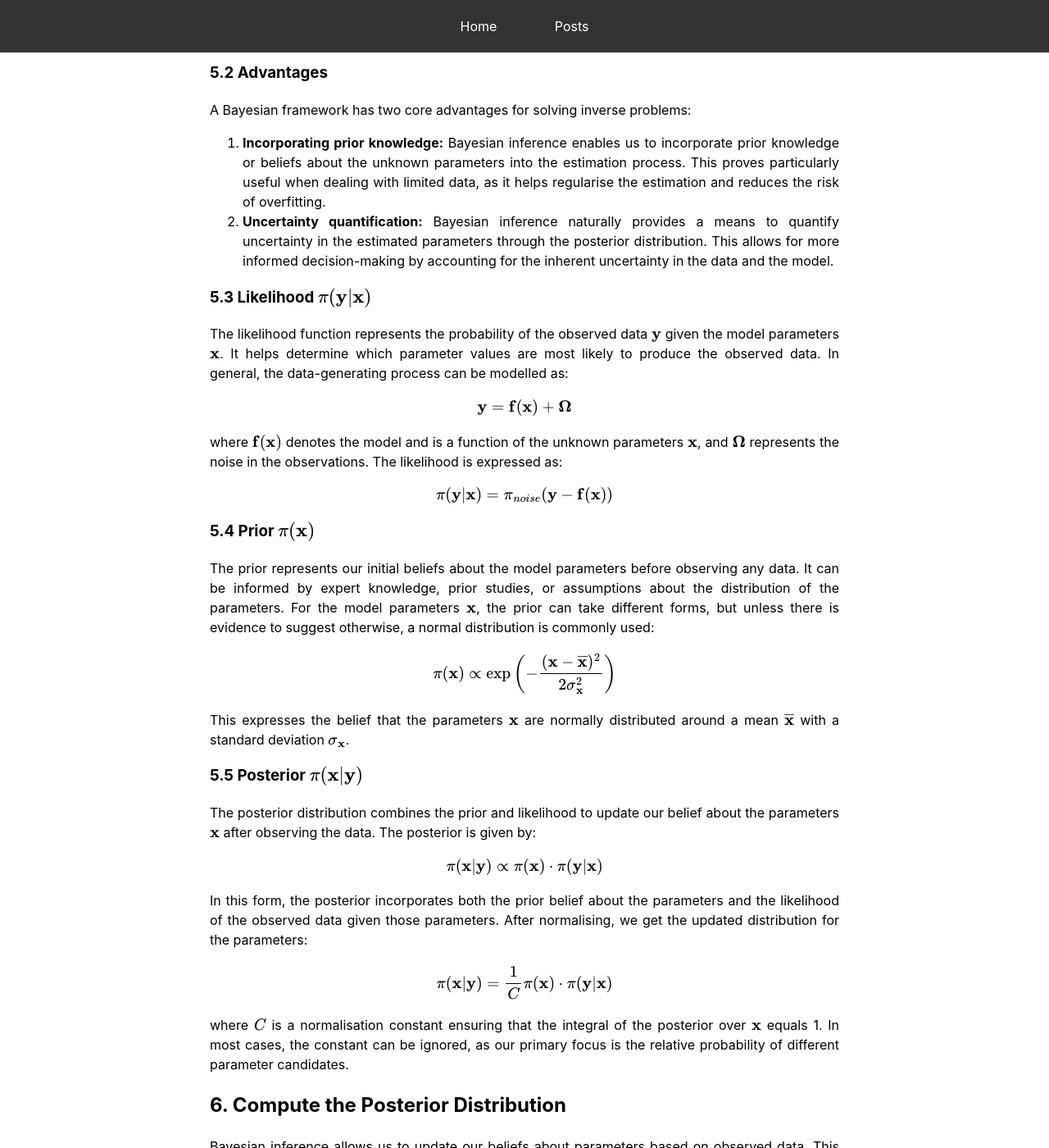
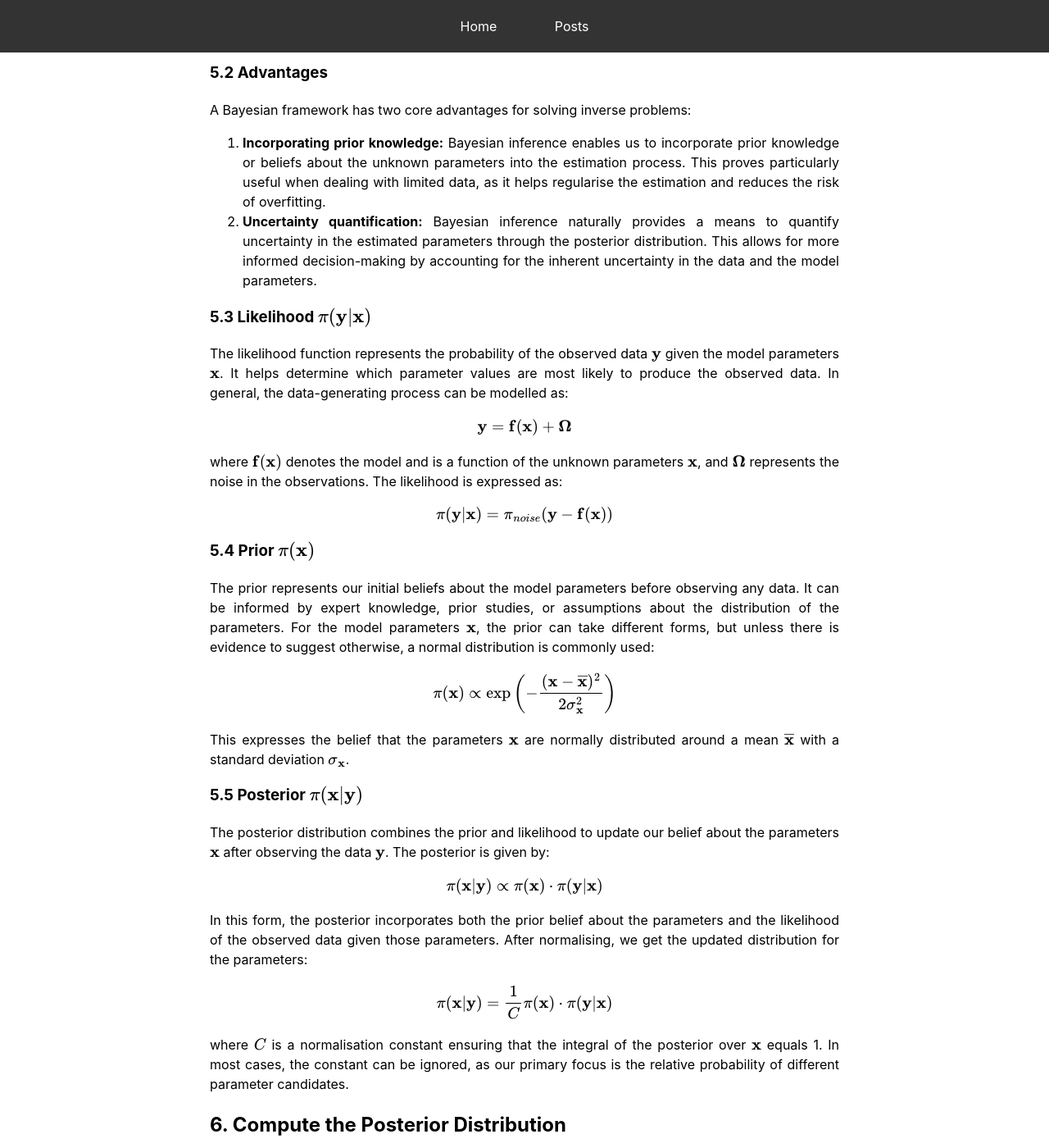
Before and after one commit to mark-hobbs/mark-hobbs.github.io, a Jekyll site: the page built from _posts/2024-12-02-bayesian-inference.md, in a window 1280 px wide and 1400 px high, scrolled down 4517 px. Shown: the whole window at 82% size. Built offline with Jekyll 4.4.1, drawn with Linux system fonts in a browser that asks for light colours; formulas are drawn with MathJax 3.

Commit message:
General updates

```diff
--- a/_posts/2024-12-02-bayesian-inference.md
+++ b/_posts/2024-12-02-bayesian-inference.md
@@ -91,7 +91,7 @@ where:
 A Bayesian framework has two core advantages for solving inverse problems:
 
 1. **Incorporating prior knowledge:** Bayesian inference enables us to incorporate prior knowledge or beliefs about the unknown parameters into the estimation process. This proves particularly useful when dealing with limited data, as it helps regularise the estimation and reduces the risk of overfitting.
-2. **Uncertainty quantification:** Bayesian inference naturally provides a means to quantify uncertainty in the estimated parameters through the posterior distribution. This allows for more informed decision-making by accounting for the inherent uncertainty in the data and the model.
+2. **Uncertainty quantification:** Bayesian inference naturally provides a means to quantify uncertainty in the estimated parameters through the posterior distribution. This allows for more informed decision-making by accounting for the inherent uncertainty in the data and the model parameters.
 
 ### 5.3 Likelihood $\pi(\textbf{y}|\textbf{x})$
 
@@ -119,7 +119,7 @@ This expresses the belief that the parameters $\textbf{x}$ are normally distribu
 
 ### 5.5 Posterior $\pi(\textbf{x}|\textbf{y})$
 
-The posterior distribution combines the prior and likelihood to update our belief about the parameters $\textbf{x}$ after observing the data. The posterior is given by:
+The posterior distribution combines the prior and likelihood to update our belief about the parameters $\textbf{x}$ after observing the data $\textbf{y}$. The posterior is given by:
 
 $$
 \pi(\textbf{x}|\textbf{y}) \propto \pi(\textbf{x}) \cdot \pi(\textbf{y}|\textbf{x})
```
